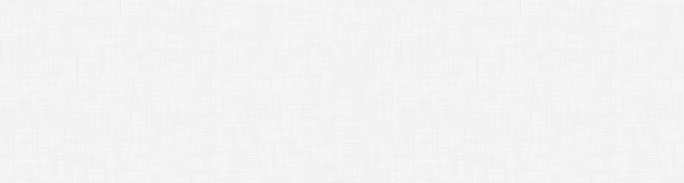
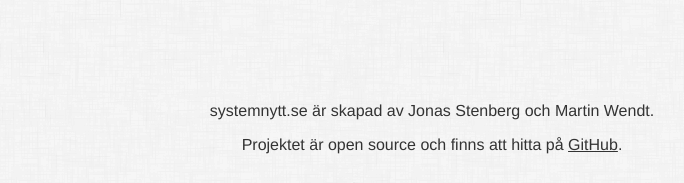
Before and after one commit to jonasstenberg/systemnytt, a Vue app: page / in a window 1280 px wide. Shown: the part 614-797 px from the top of the page, without its empty margins (208-892 px from the left). Built offline with nearby package versions, Linux system fonts and the light colour scheme; no server answers.

Commit message:
Add footer

```diff
--- a/public/index.html
+++ b/public/index.html
@@ -12,6 +12,10 @@
       <strong>We're sorry but systemnytt doesn't work properly without JavaScript enabled. Please enable it to continue.</strong>
     </noscript>
     <main id="app"></main>
+    <footer>
+      <p>systemnytt.se är skapad av Jonas Stenberg och Martin Wendt.</p>
+      <p>Projektet är open source och finns att hitta på <a href="https://www.github.com/jonasstenberg/systemnytt/">GitHub</a>.</p>
+    </footer>
     <!-- built files will be auto injected -->
   </body>
 </html>
--- a/src/App.vue
+++ b/src/App.vue
@@ -32,6 +32,10 @@
   background-color: #eee;
   background-image: url('./assets/background.png');
   margin: 0;
+  font-family: 'Avenir', Helvetica, Arial, sans-serif;
+  -webkit-font-smoothing: antialiased;
+  -moz-osx-font-smoothing: grayscale;
+  color: #333;
 }
 
 *:focus {
@@ -39,11 +43,7 @@
 }
 
 main {
-  font-family: 'Avenir', Helvetica, Arial, sans-serif;
-  -webkit-font-smoothing: antialiased;
-  -moz-osx-font-smoothing: grayscale;
   height: 100%;
-  color: #333;
 }
 
 nav {
@@ -84,6 +84,16 @@
   background-image: url('./assets/wine.svg');
 }
 
+footer {
+  flex-shrink: 0;
+  padding: 1rem;
+  text-align: center;
+}
+
+footer a {
+  color: #333;
+}
+
 @media (min-width: 768px) {
   .tab {
     font-size: 1.5rem;
```
